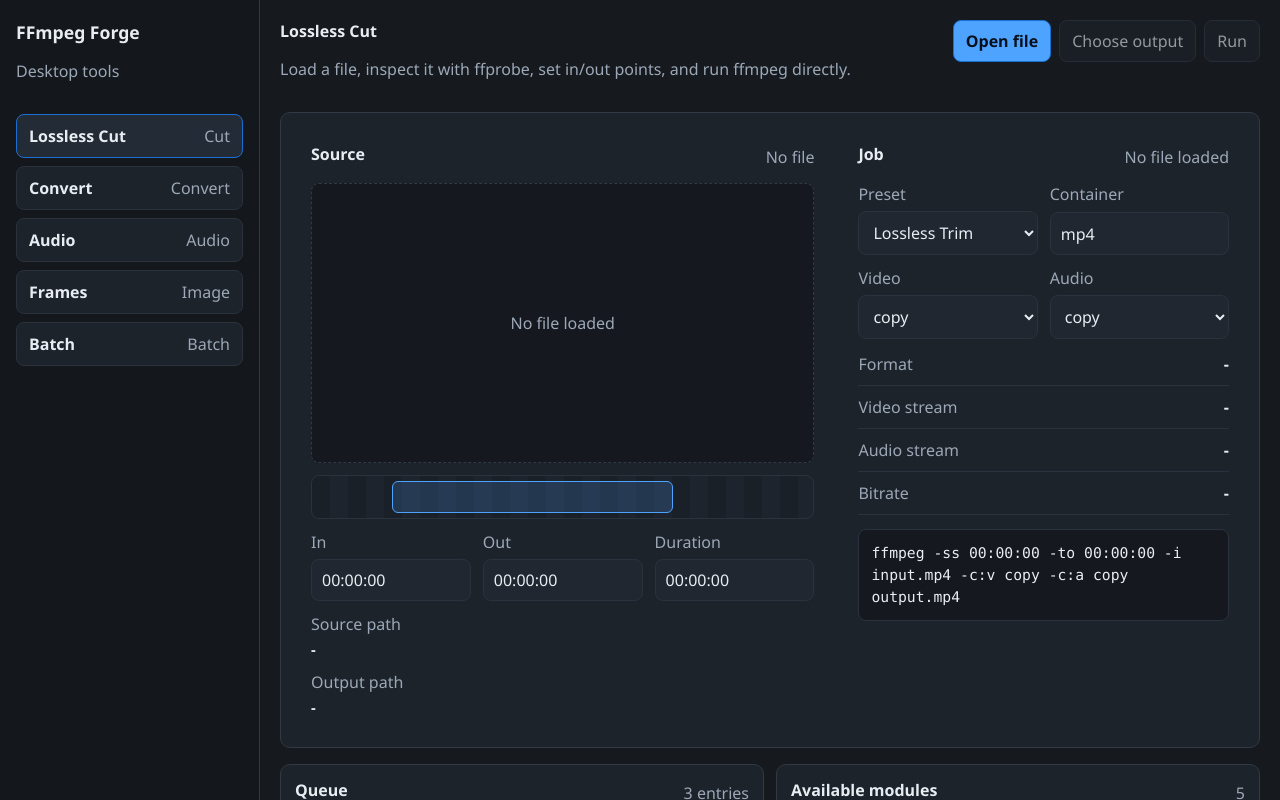
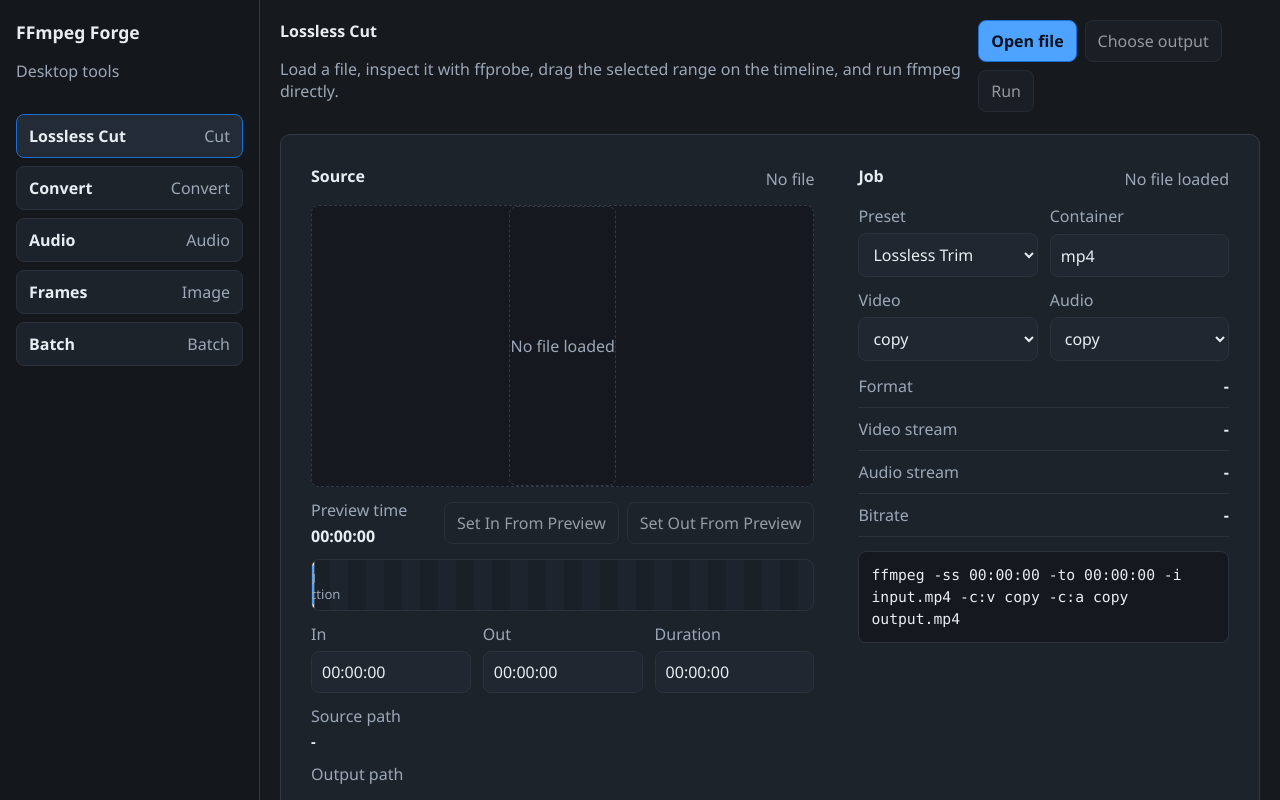
Before and after one commit to Nordikk/ffmpeg-gui, a React (Vite) app: page / in a window 1280 px wide. Shown: the top 800 px of the page. Built offline with nearby package versions, Linux system fonts and the light colour scheme.

Commit message:
Add interactive lossless cut preview

```diff
--- a/src/App.tsx
+++ b/src/App.tsx
@@ -1,4 +1,5 @@
-import { useEffect, useState } from 'react';
+
+import { useEffect, useRef, useState } from 'react';
 import { convertPresets, presets, queueJobs, tools } from './data/appData';
 
 type ToolId = (typeof tools)[number]['id'];
@@ -24,7 +25,7 @@
 const moduleDescriptions: Record<ToolId, { title: string; description: string }> = {
   'lossless-cut': {
     title: 'Lossless Cut',
-    description: 'Load a file, inspect it with ffprobe, set in/out points, and run ffmpeg directly.'
+    description: 'Load a file, inspect it with ffprobe, drag the selected range on the timeline, and run ffmpeg directly.'
   },
   'smart-convert': {
     title: 'Convert',
@@ -46,6 +47,10 @@
 
 function padTime(value: number) {
   return String(value).padStart(2, '0');
+}
+
+function clamp(value: number, min: number, max: number) {
+  return Math.min(Math.max(value, min), max);
 }
 
 function secondsToTimestamp(totalSeconds: number) {
@@ -94,6 +99,15 @@
 
 function replaceExtension(filePath: string, suffix: string, extension: string) {
   return filePath.replace(/\.[^.]+$/, `${suffix}.${extension}`);
+}
+
+function filePathToVideoUrl(filePath: string) {
+  if (!filePath) {
+    return '';
+  }
+
+  const normalized = filePath.replaceAll('\\', '/');
+  return `file:///${encodeURI(normalized)}`;
 }
 
 function buildLosslessCommandPreview(
@@ -162,6 +176,7 @@
   const [error, setError] = useState('');
   const [isBusy, setIsBusy] = useState(false);
   const [lastLog, setLastLog] = useState('');
+  const [previewTime, setPreviewTime] = useState(0);
 
   const [convertSourcePath, setConvertSourcePath] = useState('');
   const [convertOutputPath, setConvertOutputPath] = useState('');
@@ -177,12 +192,23 @@
   const [isConvertBusy, setIsConvertBusy] = useState(false);
   const [convertLog, setConvertLog] = useState('');
 
+  const videoRef = useRef<HTMLVideoElement | null>(null);
+  const timelineTrackRef = useRef<HTMLDivElement | null>(null);
+  const dragRef = useRef({ active: false, startX: 0, startStart: 0, startEnd: 0 });
+
   const durationSeconds = Number(probe?.format?.duration || 0);
   const durationLabel = secondsToTimestamp(durationSeconds);
   const videoStream = probe?.streams?.find((stream) => stream.codec_type === 'video');
   const audioStream = probe?.streams?.find((stream) => stream.codec_type === 'audio');
   const outputExtension = extensionFromPath(outputPath || sourcePath || 'output.mp4');
   const commandPreview = buildLosslessCommandPreview(sourcePath, outputPath, start, end, videoCodec, audioCodec);
+  const selectionStartSeconds = clamp(timestampToSeconds(start), 0, durationSeconds || 0);
+  const selectionEndSeconds = clamp(timestampToSeconds(end), 0, durationSeconds || 0);
+  const selectionSpan = Math.max(selectionEndSeconds - selectionStartSeconds, 0);
+  const selectionLeftPercent = durationSeconds > 0 ? (selectionStartSeconds / durationSeconds) * 100 : 0;
+  const selectionWidthPercent = durationSeconds > 0 ? (selectionSpan / durationSeconds) * 100 : 0;
+  const previewPercent = durationSeconds > 0 ? (clamp(previewTime, 0, durationSeconds) / durationSeconds) * 100 : 0;
+  const videoPreviewUrl = filePathToVideoUrl(sourcePath);
 
   const convertDurationSeconds = Number(convertProbe?.format?.duration || 0);
   const convertDurationLabel = secondsToTimestamp(convertDurationSeconds);
@@ -230,7 +256,56 @@
     if (convertSourcePath) {
       setConvertOutputPath(replaceExtension(convertSourcePath, '_convert', selectedPreset.container));
     }
-  }, [convertPreset]);
+  }, [convertPreset, convertSourcePath]);
+
+  useEffect(() => {
+    if (!videoRef.current || !sourcePath) {
+      return;
+    }
+
+    const nextTime = clamp(selectionStartSeconds, 0, durationSeconds || selectionStartSeconds);
+    if (Number.isFinite(nextTime)) {
+      try {
+        videoRef.current.currentTime = nextTime;
+        setPreviewTime(nextTime);
+      } catch {
+      }
+    }
+  }, [sourcePath, selectionStartSeconds, durationSeconds]);
+
+  useEffect(() => {
+    function handlePointerMove(event: PointerEvent) {
+      if (!dragRef.current.active || !timelineTrackRef.current || durationSeconds <= 0) {
+        return;
+      }
+
+      const trackRect = timelineTrackRef.current.getBoundingClientRect();
+      if (trackRect.width <= 0) {
+        return;
+      }
+
+      const deltaFraction = (event.clientX - dragRef.current.startX) / trackRect.width;
+      const deltaSeconds = deltaFraction * durationSeconds;
+      const span = dragRef.current.startEnd - dragRef.current.startStart;
+      const nextStart = clamp(dragRef.current.startStart + deltaSeconds, 0, Math.max(durationSeconds - span, 0));
+      const nextEnd = nextStart + span;
+
+      setStart(secondsToTimestamp(nextStart));
+      setEnd(secondsToTimestamp(nextEnd));
+    }
+
+    function handlePointerUp() {
+      dragRef.current.active = false;
+    }
+
+    window.addEventListener('pointermove', handlePointerMove);
+    window.addEventListener('pointerup', handlePointerUp);
+
+    return () => {
+      window.removeEventListener('pointermove', handlePointerMove);
+      window.removeEventListener('pointerup', handlePointerUp);
+    };
+  }, [durationSeconds]);
 
   async function handleOpenFile() {
     if (!window.desktop) {
@@ -261,6 +336,7 @@
       setProbe(result);
       setStart('00:00:00');
       setEnd(initialEnd);
+      setPreviewTime(0);
       setStatus('File analyzed');
       setLastLog('');
     } catch (caughtError) {
@@ -406,6 +482,53 @@
     }
   }
 
+  function handleSelectionPointerDown(event: React.PointerEvent<HTMLDivElement>) {
+    if (durationSeconds <= 0) {
+      return;
+    }
+
+    dragRef.current = {
+      active: true,
+      startX: event.clientX,
+      startStart: selectionStartSeconds,
+      startEnd: selectionEndSeconds
+    };
+
+    event.currentTarget.setPointerCapture(event.pointerId);
+  }
+
+  function handleTimelineClick(event: React.MouseEvent<HTMLDivElement>) {
+    if (!timelineTrackRef.current || durationSeconds <= 0) {
+      return;
+    }
+
+    const trackRect = timelineTrackRef.current.getBoundingClientRect();
+    const clickFraction = clamp((event.clientX - trackRect.left) / trackRect.width, 0, 1);
+    const clickTime = clickFraction * durationSeconds;
+    const span = selectionSpan || durationSeconds;
+    const nextStart = clamp(clickTime - span / 2, 0, Math.max(durationSeconds - span, 0));
+    const nextEnd = clamp(nextStart + span, 0, durationSeconds);
+
+    setStart(secondsToTimestamp(nextStart));
+    setEnd(secondsToTimestamp(nextEnd));
+  }
+
+  function setPreviewAsBoundary(boundary: 'start' | 'end') {
+    if (durationSeconds <= 0) {
+      return;
+    }
+
+    const clampedPreview = clamp(previewTime, 0, durationSeconds);
+    if (boundary === 'start') {
+      const safeStart = Math.min(clampedPreview, Math.max(selectionEndSeconds - 1, 0));
+      setStart(secondsToTimestamp(safeStart));
+      return;
+    }
+
+    const safeEnd = Math.max(clampedPreview, selectionStartSeconds + 1);
+    setEnd(secondsToTimestamp(clamp(safeEnd, 0, durationSeconds)));
+  }
+
   function renderComplianceNotice() {
     return (
       <div className="compliance-box">
@@ -428,12 +551,52 @@
               <span>{sourcePath ? fileNameFromPath(sourcePath) : 'No file'}</span>
             </div>
 
-            <div className="viewer-placeholder">
-              <span>{sourcePath ? 'Preview will be added later' : 'No file loaded'}</span>
+            <div className="video-preview-shell">
+              {sourcePath ? (
+                <video
+                  ref={videoRef}
+                  className="video-preview"
+                  src={videoPreviewUrl}
+                  controls
+                  preload="metadata"
+                  onLoadedMetadata={(event) => {
+                    const nextTime = clamp(selectionStartSeconds, 0, event.currentTarget.duration || selectionStartSeconds);
+                    event.currentTarget.currentTime = nextTime;
+                    setPreviewTime(nextTime);
+                  }}
+                  onTimeUpdate={(event) => setPreviewTime(event.currentTarget.currentTime)}
+                />
+              ) : (
+                <div className="viewer-placeholder">
+                  <span>No file loaded</span>
+                </div>
+              )}
             </div>
 
-            <div className="timeline-strip">
-              <div className="timeline-selection" />
+            <div className="preview-toolbar">
+              <div>
+                <span>Preview time</span>
+                <strong>{secondsToTimestamp(previewTime)}</strong>
+              </div>
+              <div className="preview-actions">
+                <button type="button" className="button" onClick={() => setPreviewAsBoundary('start')} disabled={!sourcePath}>
+                  Set In From Preview
+                </button>
+                <button type="button" className="button" onClick={() => setPreviewAsBoundary('end')} disabled={!sourcePath}>
+                  Set Out From Preview
+                </button>
+              </div>
+            </div>
+
+            <div ref={timelineTrackRef} className="timeline-strip interactive" onClick={handleTimelineClick}>
+              <div className="timeline-playhead" style={{ left: `${previewPercent}%` }} />
+              <div
+                className="timeline-selection draggable"
+                style={{ left: `${selectionLeftPercent}%`, width: `${selectionWidthPercent}%` }}
+                onPointerDown={handleSelectionPointerDown}
+              >
+                <span className="timeline-label">Drag selection</span>
+              </div>
             </div>
 
             <div className="time-fields">
--- a/src/styles/app.css
+++ b/src/styles/app.css
@@ -81,7 +81,9 @@
 .placeholder-block p,
 .placeholder-notes span,
 .sidebar-footer p,
-.compliance-box p {
+.compliance-box p,
+.preview-toolbar span,
+.timeline-label {
   color: var(--text-muted);
 }
 
@@ -193,34 +195,92 @@
   margin-bottom: 12px;
 }
 
-.viewer-placeholder {
+.viewer-placeholder,
+.video-preview-shell {
   display: grid;
   place-items: center;
-  height: 280px;
+  min-height: 280px;
   border: 1px dashed var(--border);
   border-radius: 8px;
   background: #15191f;
   color: var(--text-muted);
+  overflow: hidden;
+}
+
+.video-preview {
+  width: 100%;
+  height: 100%;
+  min-height: 280px;
+  background: #000;
+  object-fit: contain;
+}
+
+.preview-toolbar {
+  display: flex;
+  align-items: center;
+  justify-content: space-between;
+  gap: 12px;
+  margin-top: 12px;
+}
+
+.preview-toolbar strong {
+  display: block;
+  margin-top: 4px;
+}
+
+.preview-actions {
+  display: flex;
+  gap: 8px;
+  flex-wrap: wrap;
 }
 
 .timeline-strip {
   position: relative;
-  height: 44px;
+  height: 52px;
   margin-top: 12px;
   border: 1px solid var(--border-soft);
   border-radius: 8px;
   background: repeating-linear-gradient(90deg, #1a2028, #1a2028 18px, #1d242d 18px, #1d242d 36px);
+  overflow: hidden;
+}
+
+.timeline-strip.interactive {
+  cursor: pointer;
+}
+
+.timeline-playhead {
+  position: absolute;
+  top: 0;
+  bottom: 0;
+  width: 2px;
+  background: #f5f7fa;
+  box-shadow: 0 0 0 1px rgba(255, 255, 255, 0.2);
+  pointer-events: none;
 }
 
 .timeline-selection {
   position: absolute;
   top: 5px;
   bottom: 5px;
-  left: 16%;
-  right: 28%;
   border: 1px solid var(--accent);
   border-radius: 6px;
   background: rgba(77, 163, 255, 0.18);
+}
+
+.timeline-selection.draggable {
+  display: flex;
+  align-items: center;
+  justify-content: center;
+  cursor: grab;
+}
+
+.timeline-selection.draggable:active {
+  cursor: grabbing;
+}
+
+.timeline-label {
+  font-size: 0.82rem;
+  user-select: none;
 }
 
 .time-fields,
@@ -404,7 +464,9 @@
   .header-actions,
   .time-fields,
   .compact-fields,
-  .form-grid {
+  .form-grid,
+  .preview-toolbar,
+  .preview-actions {
     grid-template-columns: 1fr;
     display: grid;
   }
```
